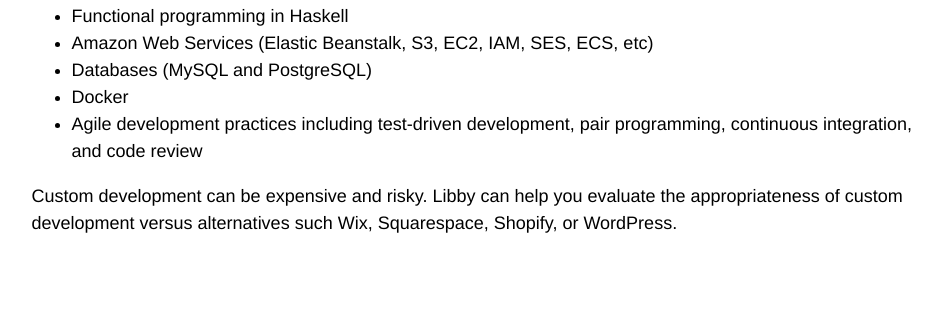
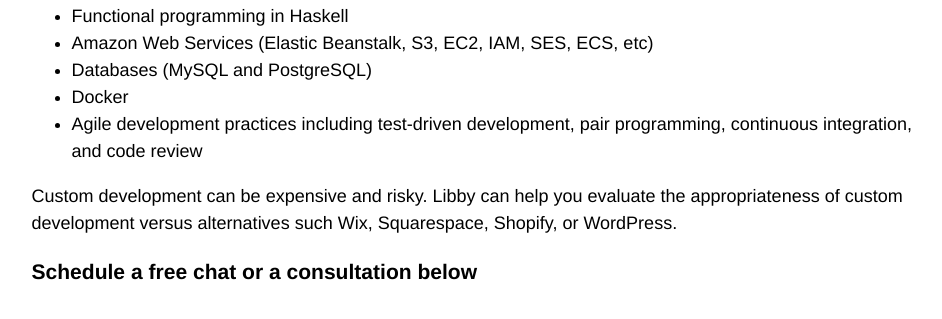
Before and after one commit to positiondev/positiondev.github.io, a Jekyll site: the page built from schedule.md, in a window 1280 px wide and 900 px high, scrolled down 593 px, cut to the strip 0-881 px from the top of the window. Shown: the top 319 px of the strip, without its empty margins (163-1105 px from the left). Built offline with Jekyll 4.4.1, drawn with Linux system fonts in a browser that asks for light colours.

Commit message:
Add a scall to action

```diff
--- a/schedule.md
+++ b/schedule.md
@@ -18,7 +18,7 @@ layout: default
 
   <p>Custom development can be expensive and risky. Libby can help you evaluate the appropriateness of custom development versus alternatives such Wix, Squarespace, Shopify, or WordPress.</p>
 
-</div>
+<h3>Schedule a free chat or a consultation below</h3>
 
 <!-- Calendly inline widget begin -->
 <div class="calendly-inline-widget" data-url="https://calendly.com/positiondevlibby?hide_landing_page_details=1" style="min-width:320px;height:630px;"></div>
```
